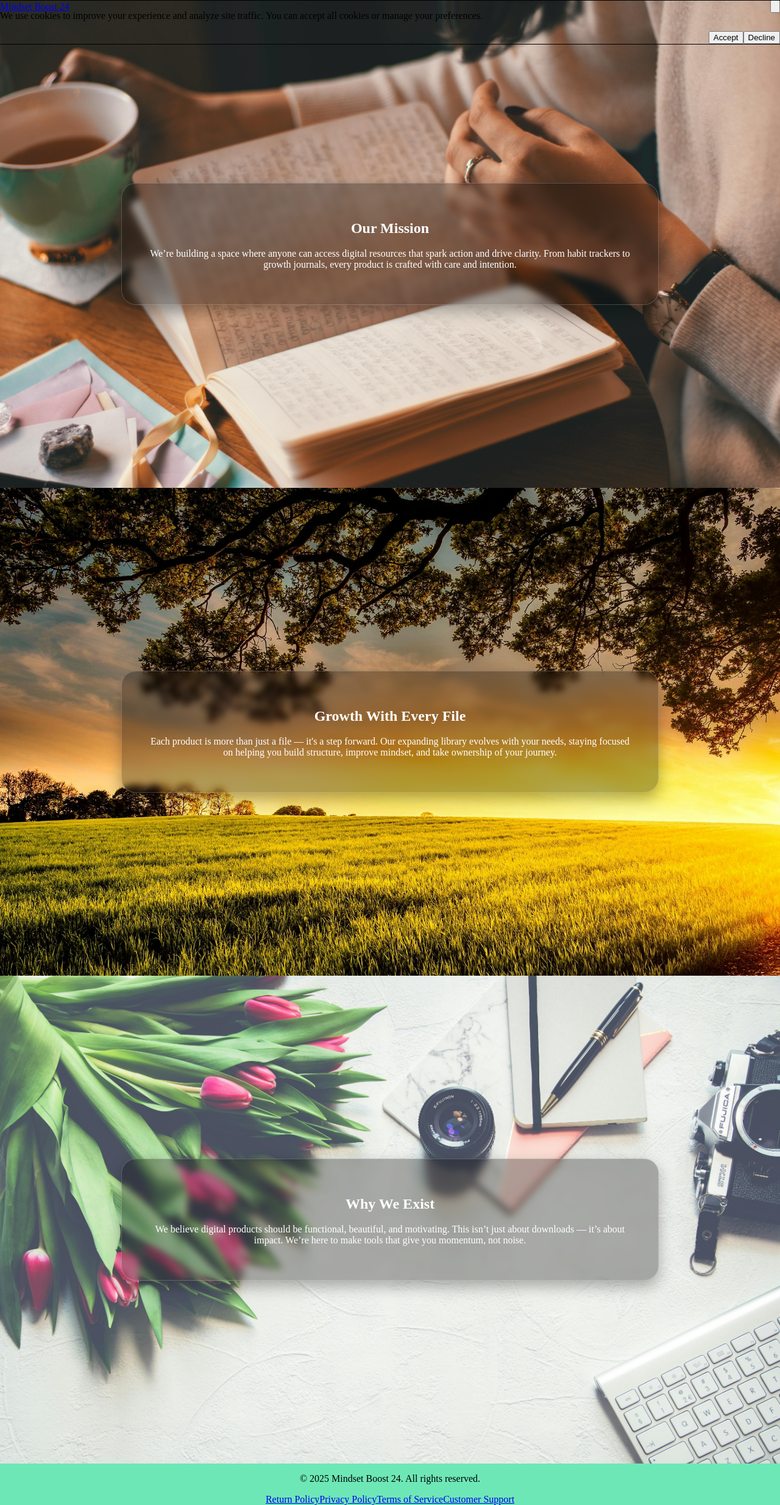
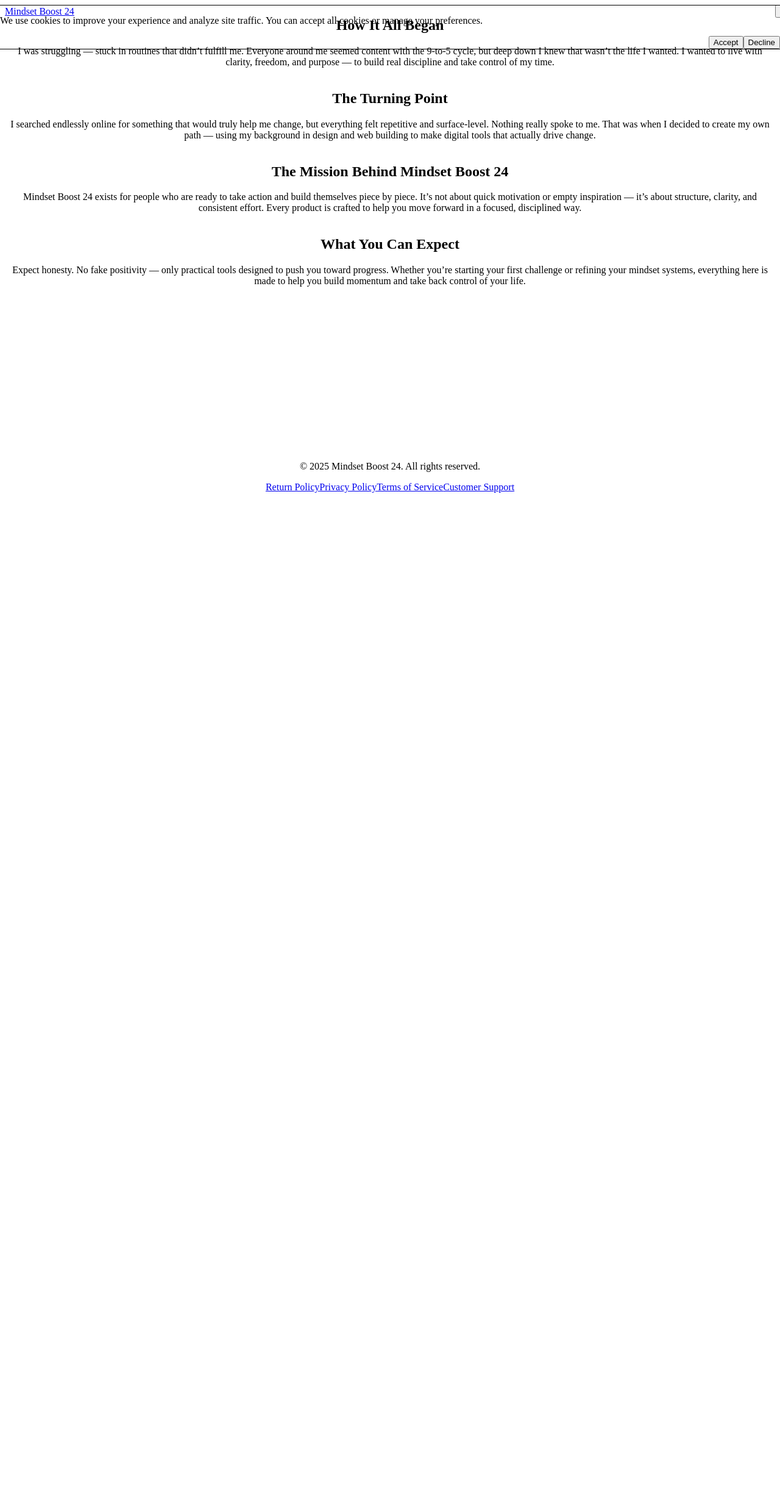
Before and after one commit to raivisneilands/mindsetboost24, a Laravel app: page /about in a window 1280 px wide. Shown: the whole page at 61% size. After the commit the page ends 808 px from the top, so only its background shows below. Run offline with Laravel 12, Linux system fonts and the light colour scheme; style sheets or scripts are compiled from the project's sources; parts of the project's set-up code (start-up, migrations or seed data) failed here and were passed over; some libraries are stand-ins or nearby versions.

Commit message:
update about page

```diff
--- a/resources/views/about.blade.php
+++ b/resources/views/about.blade.php
@@ -5,95 +5,65 @@
 
 @section('content')
 
-<style>
-  html, body {
-    margin: 0;
-    padding: 0;
-    background-color: #6EE7B7; /* emerald-300 fallback */
-  }
-
-  section {
-    height: 100vh;
-    background-size: cover;
-    background-position: center;
-    background-repeat: no-repeat;
-    margin: 0;
-    padding: 0;
-  }
-
-  .parallax {
-    will-change: background-position;
-  }
-
-  .overlay {
-    background-color: rgba(0, 0, 0, 0.3);
-    backdrop-filter: blur(6px);
-    padding: 2.5rem;
-    border-radius: 1.5rem;
-    color: white;
-    max-width: 800px;
-    margin: auto;
-    border: 1px solid rgba(255, 255, 255, 0.2);
-    box-shadow: 0 10px 25px rgba(0, 0, 0, 0.3);
-  }
-</style>
+<div class="bg-emerald-50 text-emerald-500 font-inter">
 
   {{-- Section 1 --}}
-<section
-  id="section1"
-  class="parallax flex items-center justify-center px-6"
-  style="background-image: url('{{ asset('images/mission.jpg') }}');"
->
-  <div class="overlay text-center" data-aos="fade-up">
-    <h2 class="text-4xl font-bold mb-4">Our Mission</h2>
-    <p class="text-lg leading-relaxed">
-      We’re building a space where anyone can access digital resources that spark action and drive clarity.
-      From habit trackers to growth journals, every product is crafted with care and intention.
+  <section class="max-w-3xl mx-auto px-6 py-24 text-center" data-aos="fade-up">
+    <h2 class="text-3xl md:text-4xl font-bold mb-6">How It All Began</h2>
+    <p class="text-lg text-slate-600 leading-relaxed">
+      I was struggling — stuck in routines that didn’t fulfill me.
+      Everyone around me seemed content with the
+      <span class="text-emerald-400 font-semibold">9-to-5 cycle</span>,
+      but deep down I knew that wasn’t the life I wanted.
+      I wanted to live with clarity, freedom, and purpose —
+      to build real discipline and take control of my time.
     </p>
-  </div>
   </section>
 
+  <div class="h-px bg-gradient-to-r from-transparent via-emerald-400/50 to-transparent max-w-2xl mx-auto"></div>
+
   {{-- Section 2 --}}
-<section
-  id="section2"
-  class="parallax flex items-center justify-center px-6"
-  style="background-image: url('{{ asset('images/growth.jpg') }}');"
->
-  <div class="overlay text-center" data-aos="fade-up">
-    <h2 class="text-4xl font-bold mb-4">Growth With Every File</h2>
-    <p class="text-lg leading-relaxed">
-      Each product is more than just a file — it's a step forward. Our expanding library evolves with your needs,
-      staying focused on helping you build structure, improve mindset, and take ownership of your journey.
+  <section class="max-w-3xl mx-auto px-6 py-24 text-center" data-aos="fade-up">
+    <h2 class="text-3xl md:text-4xl font-bold mb-6">The Turning Point</h2>
+    <p class="text-lg text-slate-600 leading-relaxed">
+      I searched endlessly online for something that would truly help me change,
+      but everything felt repetitive and surface-level. Nothing really spoke to me.
+      That was when I decided to create my own path —
+      using my background in design and web building to make
+      <span class="text-emerald-400 font-semibold">digital tools that actually drive change</span>.
     </p>
-  </div>
   </section>
 
+  <div class="h-px bg-gradient-to-r from-transparent via-emerald-400/50 to-transparent max-w-2xl mx-auto"></div>
+
   {{-- Section 3 --}}
-<section
-  id="section3"
-  class="parallax flex items-center justify-center px-6"
-  style="background-image: url('{{ asset('images/impact.jpg') }}');"
->
-  <div class="overlay text-center" data-aos="fade-up">
-    <h2 class="text-4xl font-bold mb-4">Why We Exist</h2>
-    <p class="text-lg leading-relaxed">
-      We believe digital products should be functional, beautiful, and motivating. This isn’t just about downloads —
-      it’s about impact. We’re here to make tools that give you momentum, not noise.
+  <section class="max-w-3xl mx-auto px-6 py-24 text-center" data-aos="fade-up">
+    <h2 class="text-3xl md:text-4xl font-bold mb-6">The Mission Behind Mindset Boost 24</h2>
+    <p class="text-lg text-slate-600 leading-relaxed">
+      Mindset Boost 24 exists for people who are ready to
+      <span class="text-emerald-400 font-semibold">take action</span>
+      and build themselves piece by piece.
+      It’s not about quick motivation or empty inspiration —
+      it’s about structure, clarity, and consistent effort.
+      Every product is crafted to help you move forward in a focused, disciplined way.
     </p>
-  </div>
   </section>
 
-<script>
-  // Simple parallax effect
-  const parallaxSections = document.querySelectorAll('.parallax');
+  <div class="h-px bg-gradient-to-r from-transparent via-emerald-400/50 to-transparent max-w-2xl mx-auto"></div>
 
-  window.addEventListener('scroll', () => {
-    parallaxSections.forEach(section => {
-      const speed = 0.12;
-      const offset = window.scrollY;
-      section.style.backgroundPositionY = `${-offset * speed}px`;
-    });
-  });
-</script>
+  {{-- Section 4 --}}
+  <section class="max-w-3xl mx-auto px-6 py-24 text-center" data-aos="fade-up">
+    <h2 class="text-3xl md:text-4xl font-bold mb-6">What You Can Expect</h2>
+    <p class="text-lg text-slate-600 leading-relaxed">
+      Expect honesty. No fake positivity — only
+      <span class="text-emerald-400 font-semibold">practical tools</span>
+      designed to push you toward progress.
+      Whether you’re starting your first challenge or refining your mindset systems,
+      everything here is made to help you build momentum
+      and take back control of your life.
+    </p>
+  </section>
+
+</div>
 
 @endsection
--- a/resources/views/admin/products/create.blade.php
+++ b/resources/views/admin/products/create.blade.php
@@ -26,7 +26,7 @@
         <div class="mb-4">
             <label for="description" class="block font-semibold">Description</label>
             <input id="description" type="hidden" name="description" value="{{ old('description') }}" class="w-full border px-3 py-2 rounded">
-            <trix-editor input="description" class="trix-content rounded"></trix-editor>
+            <trix-editor input="description" class="trix-content rounded bg-white border-gray-500"></trix-editor>
             @error('description') <p class="text-red-500 text-sm">{{ $message }}</p> @enderror
         </div>
 
--- a/resources/views/admin/products/edit.blade.php
+++ b/resources/views/admin/products/edit.blade.php
@@ -27,7 +27,7 @@
         <div class="mb-4">
             <label class="block font-semibold ">Description</label>
             <input id="description" type="hidden" name="description" value="{{ old('description', $product->description) }}">
-            <trix-editor input="description" class="trix-content rounded"></trix-editor>
+            <trix-editor input="description" class="trix-content rounded bg-white border-gray-500"></trix-editor>
         </div>
 
         <div class="mb-4">
--- a/resources/views/components/admin-navigation.blade.php
+++ b/resources/views/components/admin-navigation.blade.php
@@ -2,7 +2,7 @@
 <nav x-data="{ open: false }" class="bg-gradient-to-br from-emerald-600 via-emerald-400 to-emerald-500 px-6 py-4 shadow-sm">
     <div class="max-w-7xl mx-auto flex justify-between items-center">
         <!-- Logo / Title -->
-        <a href="{{ route('home') }}" class="text-white font-bold text-2xl">Admin Panel</a>
+        <a href="{{ route('admin.dashboard') }}" class="text-white font-bold text-2xl">Admin Panel</a>
 
         <!-- Hamburger (Mobile) -->
         <button @click="open = !open" class="text-white md:hidden focus:outline-none" aria-label="Toggle navigation menu">
--- a/resources/views/layouts/app.blade.php
+++ b/resources/views/layouts/app.blade.php
@@ -77,7 +77,7 @@
         @yield('content')
     </main>
 
-    <footer class="bg-emerald-800 text-white py-8 mt-16">
+    <footer class="bg-emerald-800 text-white py-8">
         <div class="container mx-auto px-6 flex flex-col sm:flex-row justify-between items-center text-sm">
             <p>&copy; {{ date('Y') }} Mindset Boost 24. All rights reserved.</p>
             <div class="flex gap-6 mt-4 sm:mt-0">
--- a/resources/views/welcome.blade.php
+++ b/resources/views/welcome.blade.php
@@ -55,6 +55,9 @@
                 </a>
                 <a href="{{ route('ascend.index') }}" class="px-8 py-4 bg-white/20 border border-white text-white backdrop-blur-md rounded-full font-medium hover:bg-white/30 transition text-lg w-full sm:w-auto">
                     Share Your Journey
+                </a>
+                <a href="{{ route('about') }}" class="px-8 py-4 bg-white/20 border border-white text-white backdrop-blur-md rounded-full font-medium hover:bg-white/30 transition text-lg w-full sm:w-auto">
+                    How It All Started
                 </a>
             </div>
 
```
Lines whose indentation alone changed are shown as unchanged.
